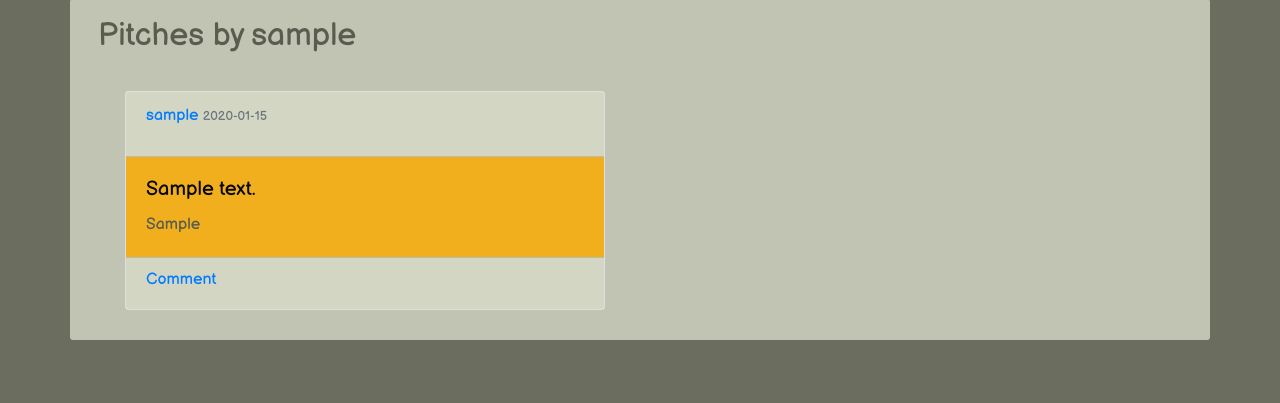
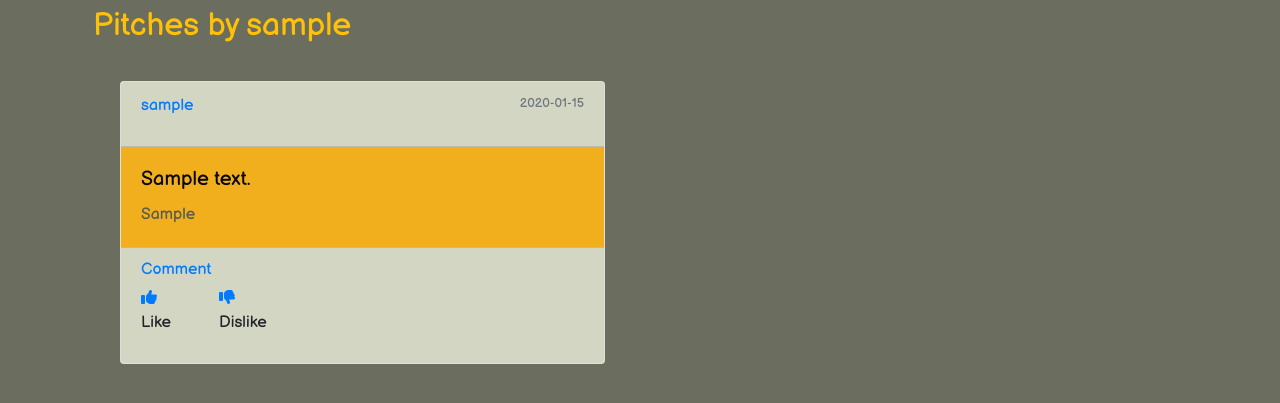
Before and after one commit to DerrickOdhiambo/Flask-IP3, a Flask app: a page that uses app/templates/user_posts.html in a window 1280 px wide. Shown: the part 86-489 px from the top of the page. Run offline with Flask 2, Linux system fonts and the light colour scheme; tables that the repository leaves empty hold one stand-in row (values such as "Sample post"); some libraries are stand-ins or nearby versions; some web fonts are replaced.

Commit message:
create macros for sharing similar codes among the templates

```diff
--- /dev/null
+++ b/app/templates/macros.html
@@ -0,0 +1,31 @@
+{% macro display(posts) %}
+<div class="row">
+  {% for post in posts %}
+  <div class="col-md-6">
+    <div class="card">
+      <div class="card-header">
+        <p><a href="{{ url_for('users.user_post', username=post.author.username) }}">{{ post.author.username }}</a>
+          <small class="text-muted float-right">{{ post.date_posted.strftime('%Y-%m-%d') }}</small></p>
+      </div>
+      <div class="card-body">
+        <h5 class="card-title"><a href="{{ url_for('posts.post', post_id=post.id) }}">{{ post.content }}</a></h5>
+        <p class="card-text">{{ post.category }}</p>
+      </div>
+      <div class="card-footer">
+        <h6><a href="{{ url_for('posts.comment_post', post_id=post.id) }}">Comment</a></h6>
+        <div class="d-flex">
+          <div class="like">
+            <a href=""><i class="fa fa-thumbs-up" aria-hidden="true"></i></a>
+            <p>Like</p>
+          </div>
+          <div class="dislike ml-5">
+            <a href=""><i class="fa fa-thumbs-down" aria-hidden="true"></i></a>
+            <p>Dislike</p>
+          </div>
+        </div>
+      </div>
+    </div>
+  </div>
+  {% endfor %}
+</div>
+{% endmacro %}
--- a/app/templates/user_posts.html
+++ b/app/templates/user_posts.html
@@ -1,27 +1,10 @@
 {% extends 'base.html' %}
+{% import 'macros.html' as macro %}
 {% block content %}
-<div class="container content-section">
-  <h2 class="p-2">Pitches by {{ user.username }}</h2>
+<div class="container">
+  <h2 class="p-2 text-warning">Pitches by {{ user.username }}</h2>
   <div class="container">
-    <div class="row">
-      {% for post in posts %}
-      <div class="col-md-6">
-        <div class="card">
-          <div class="card-header">
-            <p><a href="{{ url_for('users.user_post', username=post.author.username) }}">{{ post.author.username }}</a>
-              <small class="text-muted">{{ post.date_posted.strftime('%Y-%m-%d') }}</small></p>
-          </div>
-          <div class="card-body">
-            <h5 class="card-title"><a href="{{ url_for('posts.post', post_id=post.id) }}">{{ post.content }}</a></h5>
-            <p class="card-text">{{ post.category }}</p>
-          </div>
-          <div class="card-footer">
-            <h6><a href="{{ url_for('posts.post', post_id=post.id) }}">Comment</a></h6>
-          </div>
-        </div>
-      </div>
-      {% endfor %}
-    </div>
+    {{ macro.display(posts) }}
   </div>
 </div>
 {% endblock content %}
```
Also changed, not shown: app/templates/index.html (+2 -29 lines), app/templates/post_by_category.html (+2 -29 lines).
